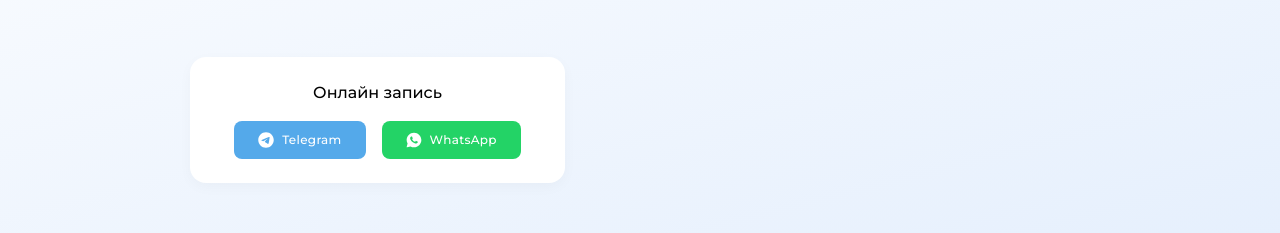
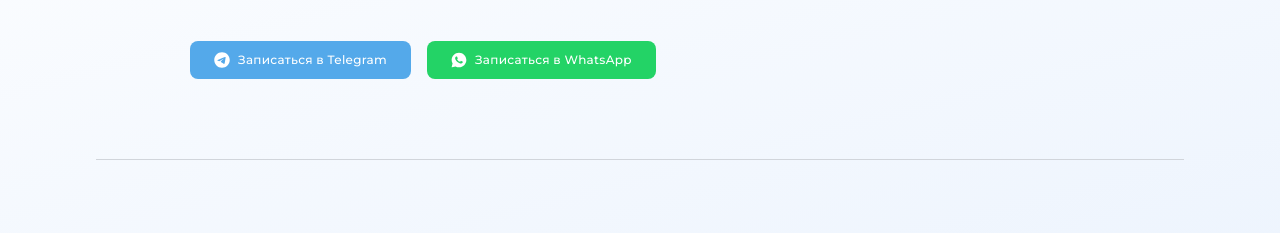
Before and after one commit to Danchetto/doctor, a Next.js app: page /en in a window 1280 px wide. Shown: the part 355-588 px from the top of the page. Built offline with nearby package versions, Linux system fonts and the light colour scheme.

Commit message:
added videos

```diff
--- a/package.json
+++ b/package.json
@@ -16,7 +16,8 @@
     "next-i18next": "^15.2.0",
     "react": "^18",
     "react-dom": "^18",
-    "react-i18next": "^14.1.0"
+    "react-i18next": "^14.1.0",
+    "react-youtube": "^10.1.0"
   },
   "devDependencies": {
     "@types/lodash": "^4.17.0",
--- a/src/components/main/about.tsx
+++ b/src/components/main/about.tsx
@@ -37,7 +37,9 @@ const About: React.FC = () => {
         </a>
       </div>
 
-      <div className="w-full p-6 bg-white max-w-[375px] rounded-2xl border-gray-300 shadow-card mt-10 lg:mt-16">
+      <div
+        className="lg:hidden w-full p-6 bg-white max-w-[375px] rounded-2xl border-gray-300 shadow-card mt-10 lg:mt-16"
+      >
         <div className="text-center font-medium">Онлайн запись</div>
         <div className="flex flex-wrap justify-center items-center mt-4 gap-2 lg:gap-4">
           <TelegramButton />
@@ -45,6 +47,12 @@ const About: React.FC = () => {
         </div>
       </div>
 
+      <div className="hidden lg:block">
+        <div className="flex mt-12 gap-4">
+          <TelegramButton applyText />
+          <WhatsappButton applyText />
+        </div>
+      </div>
     </div>
   );
 };
--- a/src/components/main/index.tsx
+++ b/src/components/main/index.tsx
@@ -5,11 +5,21 @@ import About from '@/components/main/about';
 import Education from '@/components/main/education';
 import React from 'react';
 import FeatureCard from '@/components/main/featureCard';
+import YouTube from 'react-youtube';
 
 // @ts-ignore
 const Main: React.FC = () => {
   const doctorFeatures = ['Как стать врачом в Испании', 'Запись на консультацию'];
   const patientsFeatures = ['В каких случаях необходима онлайн консультация?', 'Что входит в онлайн консультацию?'];
+
+  const videoOpts = {
+    // height: '390',
+    // width: '640',
+    playerVars: {
+      // https://developers.google.com/youtube/player_parameters
+      autoplay: 0,
+    },
+  };
 
   return (
     <div className="flex min-h-screen flex-col items-center px-6 sm:px-24 pt-8 sm:pt-16">
@@ -40,6 +50,12 @@ const Main: React.FC = () => {
       <div className="h-[50px] sm:h-[150px]" />
 
       <Education />
+
+      <div className="mt-10">
+        <YouTube className="mb-10" iframeClassName="w-[320px] h-[195px] sm:w-[448px] sm:h-[273px] lg:w-[640px] lg:h-[390px]" videoId="N_WZ5sVYpjk" opts={videoOpts} />
+        <YouTube className="mb-10" iframeClassName="w-[320px] h-[195px] sm:w-[448px] sm:h-[273px] lg:w-[640px] lg:h-[390px]" videoId="Pk5oMdivvNM" opts={videoOpts} />
+        <YouTube iframeClassName="w-[320px] h-[195px] sm:w-[448px] sm:h-[273px] lg:w-[640px] lg:h-[390px]" videoId="sweiEGVd3gU" opts={videoOpts} />
+      </div>
     </div>
   );
 };
--- a/src/components/ui/telegramButton.tsx
+++ b/src/components/ui/telegramButton.tsx
@@ -1,7 +1,8 @@
 import React from 'react';
 
-const TelegramButton: React.FC = () => {
-  const url = 'https://t.me/drtuchinadmin';
+const TelegramButton: React.FC<{ applyText?: boolean }> = ({ applyText }) => {
+  // const url = 'https://t.me/drtuchinadmin';
+  const url = 'https://t.me/drpetrtuchin';
 
   return (
     <a href={url}>
@@ -20,7 +21,7 @@ const TelegramButton: React.FC = () => {
             />
           </svg>
         </span>
-        <span className="tracking-wide font-medium">Telegram</span>
+        <span className="tracking-wide font-medium">{applyText ? 'Записаться в Telegram' : 'Telegram'}</span>
       </button>
     </a>
 
--- a/src/components/ui/whatsappButton.tsx
+++ b/src/components/ui/whatsappButton.tsx
@@ -1,7 +1,8 @@
 import React from 'react';
 
-const WhatsappButton: React.FC = () => {
-  const url = 'https://wa.me/34624034206';
+const WhatsappButton: React.FC<{ applyText?: boolean }> = ({ applyText }) => {
+  // const url = 'https://wa.me/34624034206';
+  const url = 'https://wa.me/34641749828';
 
   return (
     <a href={url}>
@@ -34,7 +35,7 @@ const WhatsappButton: React.FC = () => {
             </g>
           </svg>
         </span>
-        <span className="tracking-wide font-medium">WhatsApp</span>
+        <span className="tracking-wide font-medium">{applyText ? 'Записаться в WhatsApp' : 'WhatsApp'}</span>
       </button>
     </a>
 
```
Also changed, not shown: .eslintrc.json, 1 other file (tests, documents, lock files or other folders).
